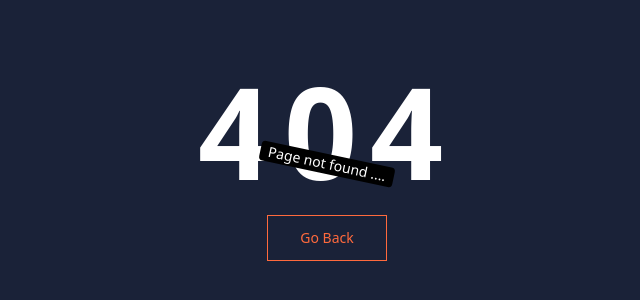
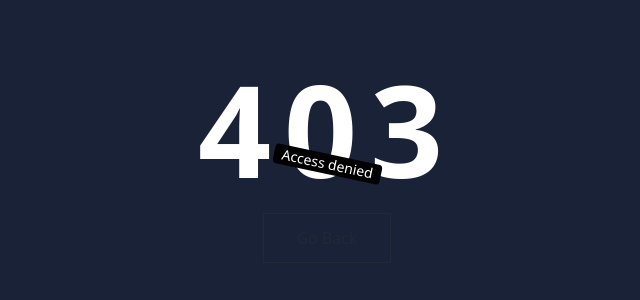
Before and after one commit to Dipak-Hemane/LMS-Frontend-PW-Project, a React (Vite) app: page /denied in a window 1280 px wide. Before the commit this address had no page. Shown: the part 236-536 px from the top of the page, without its empty margins (313-953 px from the left). Built offline with nearby package versions, Linux system fonts and the light colour scheme.

Commit message:
Added denied page

```diff
--- a/src/App.jsx
+++ b/src/App.jsx
@@ -8,6 +8,7 @@
 import Login from './Pages/Login'
 import CourseList from './Pages/Course/CourseList';
 import Contact from './Pages/Contact';
+import Denied from './Pages/Denied';
 
 function App() {
 
@@ -19,6 +20,7 @@
           <Route path="/about" element={<AboutUs />} ></Route>
           <Route path="/courses" element={<CourseList />} ></Route>
           <Route path='/contact' element={<Contact />} />
+          <Route path='/denied' element={<Denied />} />
 
           <Route path="/signup" element={<Signup />} />
           <Route path="/login" element={<Login />} />
--- a/src/Pages/Contact.jsx
+++ b/src/Pages/Contact.jsx
@@ -112,6 +112,7 @@
             </form>
             </div>
         </HomeLayout>
+
     )
 }
 
--- /dev/null
+++ b/src/Pages/Denied.jsx
@@ -0,0 +1,24 @@
+import { useNavigate } from "react-router-dom";
+
+function Denied() {
+    const navigate = useNavigate();
+    return (
+        <main className="h-screen w-full flex flex-col justify-center items-center bg-[#1A2238]">
+            <h1 className="text-9xl font-extrabold text-white tracking-widest">
+                403
+            </h1>
+            <div className="bg-black text-white px-2 text-sm rounded rotate-12 absolute">
+                Access denied
+            </div>
+            <button onClick={() => navigate(-1)} className="mt-5">
+
+                <span className="relative block px-8 py-3 bg-[#1A2238] border border-current">
+                    Go Back
+                </span>
+            </button>
+        </main>
+    );
+
+}
+
+export default Denied;
```
